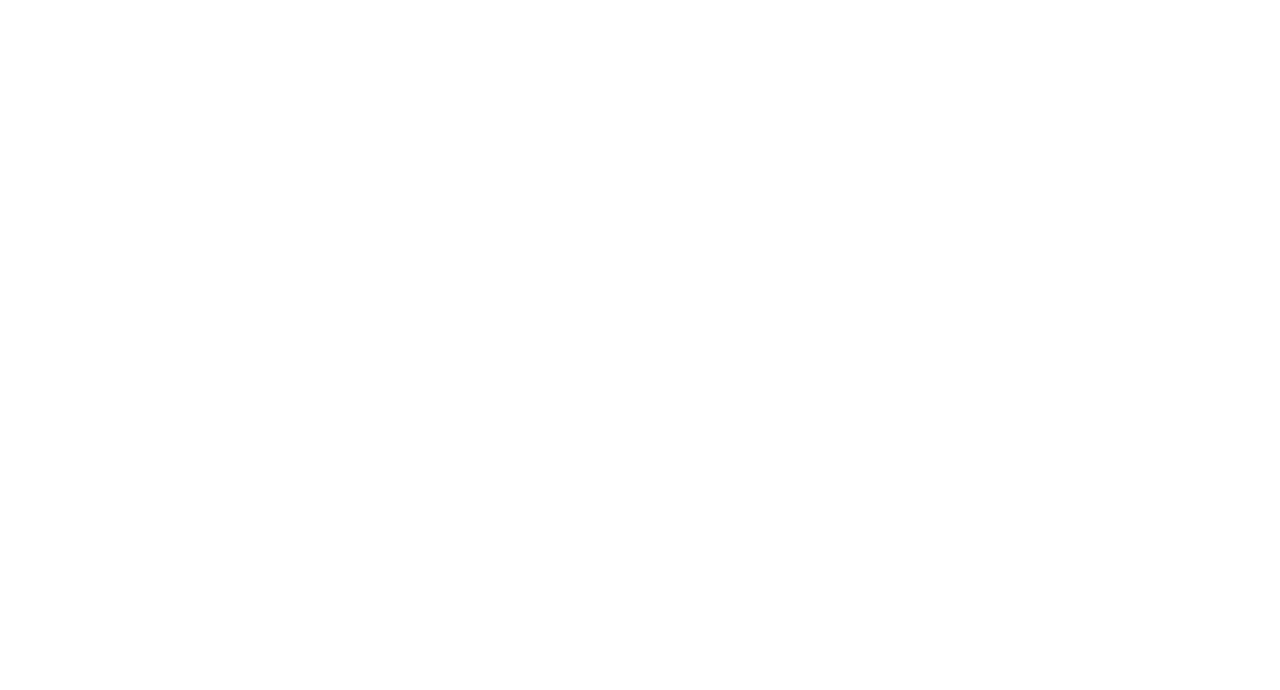
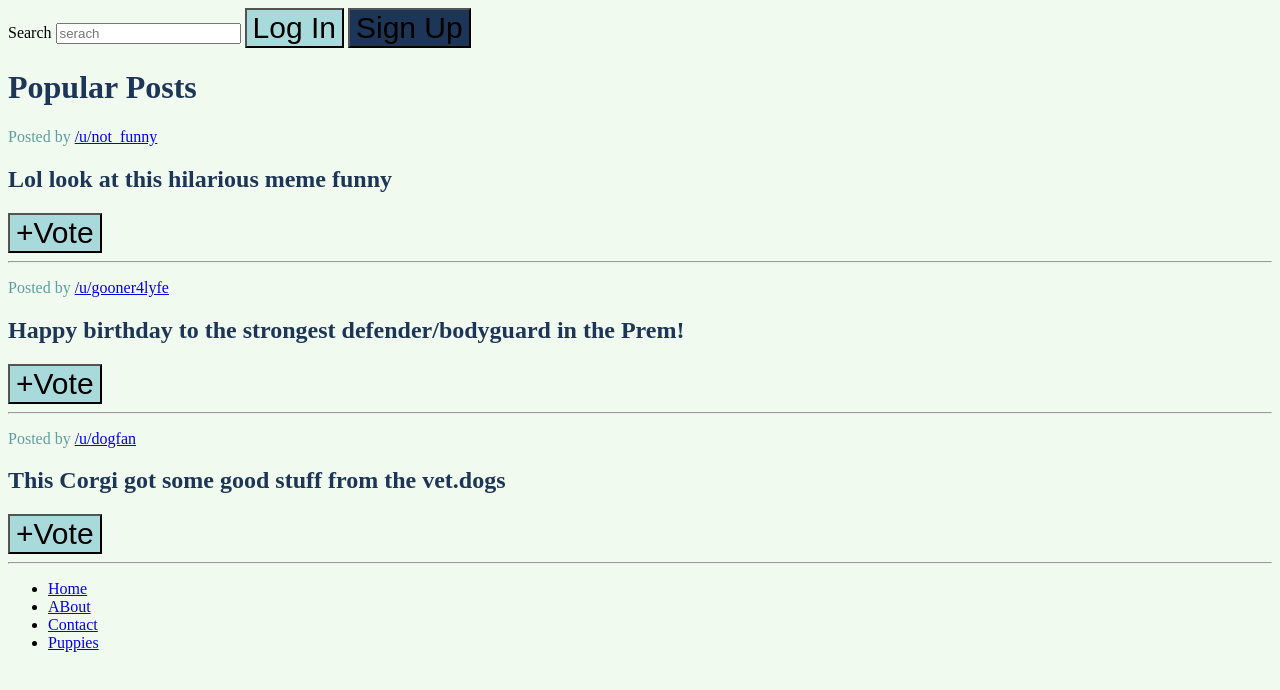
Before and after one commit to andriikhaliavkin/The_Web_Developer_Bootcamp_2022_Udemy, a plain HTML site: page Section 7 The World of CSS Selectors/index.html in a window 1280 px wide. Drawn offline with Linux system fonts and the light colour scheme.

Commit message:
section 7: The World of CSS Selectors exemple

```diff
--- a/Section 7 The World of CSS Selectors/index.html
+++ b/Section 7 The World of CSS Selectors/index.html
@@ -3,9 +3,41 @@
 <head>
     <meta charset="UTF-8">
     <link rel="stylesheet" href="styles.css">
-    <title>Title</title>
+    <title>Section 7: The World of CSS Selectors</title>
 </head>
 <body>
-
+<nav>
+  <label for="search">Search</label>
+    <input type="text" placeholder="serach" id="search">
+    <button>Log In</button>
+    <button id="signup">Sign Up</button>
+</nav>
+<main>
+  <h1>Popular Posts</h1>
+  <section>
+    <p class="test">Posted by <a href="#">/u/not_funny</a></p>
+    <h2>Lol look at this hilarious meme funny</h2>
+    <button>+Vote</button>
+    <hr>
+  </section>
+    <section>
+    <p class="test">Posted by <a href="#">/u/gooner4lyfe</a></p>
+    <h2>Happy birthday to the strongest defender/bodyguard in the Prem!</h2>
+    <button>+Vote</button>
+    <hr>
+  </section>
+    <section>
+    <p class="test">Posted by <a href="#">/u/dogfan</a></p>
+    <h2>This Corgi got some good stuff from the vet.dogs</h2>
+    <button>+Vote</button>
+    <hr>
+  </section>
+  <ul>
+    <li><a href="#">Home</a></li>
+    <li><a href="#">ABout</a></li>
+    <li><a href="#">Contact</a></li>
+    <li><a href="#">Puppies</a></li>
+  </ul>
+</main>
 </body>
 </html>
--- a/Section 7 The World of CSS Selectors/styles.css
+++ b/Section 7 The World of CSS Selectors/styles.css
@@ -0,0 +1,22 @@
+/** {*/
+/*    background-color: cyan;*/
+/*}*/
+
+body {
+    background-color: #f1faee;
+}
+
+button {
+    font-size: 30px;
+    background-color: #a8dadc;
+}
+
+h1, h2 {
+    color: #1d3557;
+}
+#signup {
+    background-color: #1d3557;
+}
+.test {
+    color: cadetblue;
+}
```
